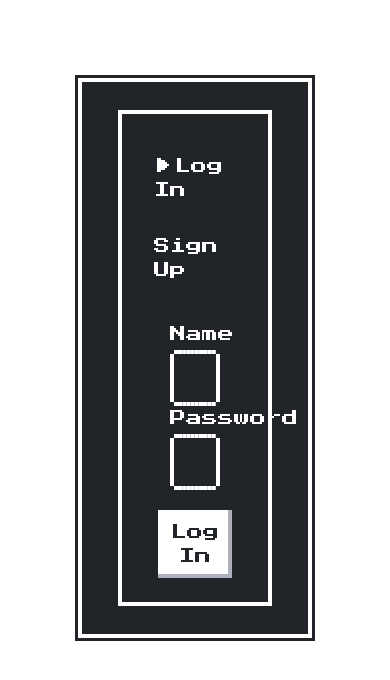
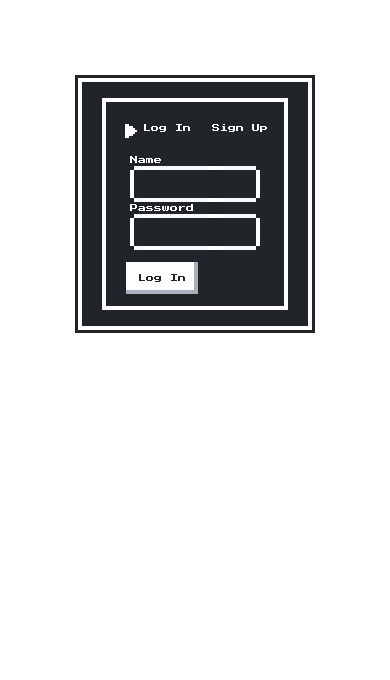
Before and after one commit to bendeandbende/online-arena-fe, a React (Create React App) app: page / in a window 390 px wide. Shown: the top 680 px of the page. Built offline with nearby package versions, Linux system fonts and the light colour scheme.

Commit message:
hotfix(*):styles adjusted for moblie users

```diff
--- a/src/App.js
+++ b/src/App.js
@@ -7,10 +7,11 @@ import LogInSignUp from './components/LogInSignUp';
 import TitleText from './components/TitleText';
 import Button from './components/Button';
 import CharacterList from './components/CharacterList';
+import CreateCharacter from './components/CreateCharacter';
 import config from './config';
 
 import 'nes.css/css/nes.min.css';
-import CreateCharacter from './components/CreateCharacter';
+import './style.css';
 
 function App() {
   const [cookies, setCookie, removeCookie] = useCookies(['token']);
--- /dev/null
+++ b/src/style.css
@@ -0,0 +1,6 @@
+@media (max-width: 700px) {
+  * {
+    font-size: 8px;
+    margin: 0;
+  }
+}
--- a/src/style.scss
+++ /dev/null
@@ -1 +0,0 @@
-@import "./node_modules/nes.css/css/nes.css"
```
